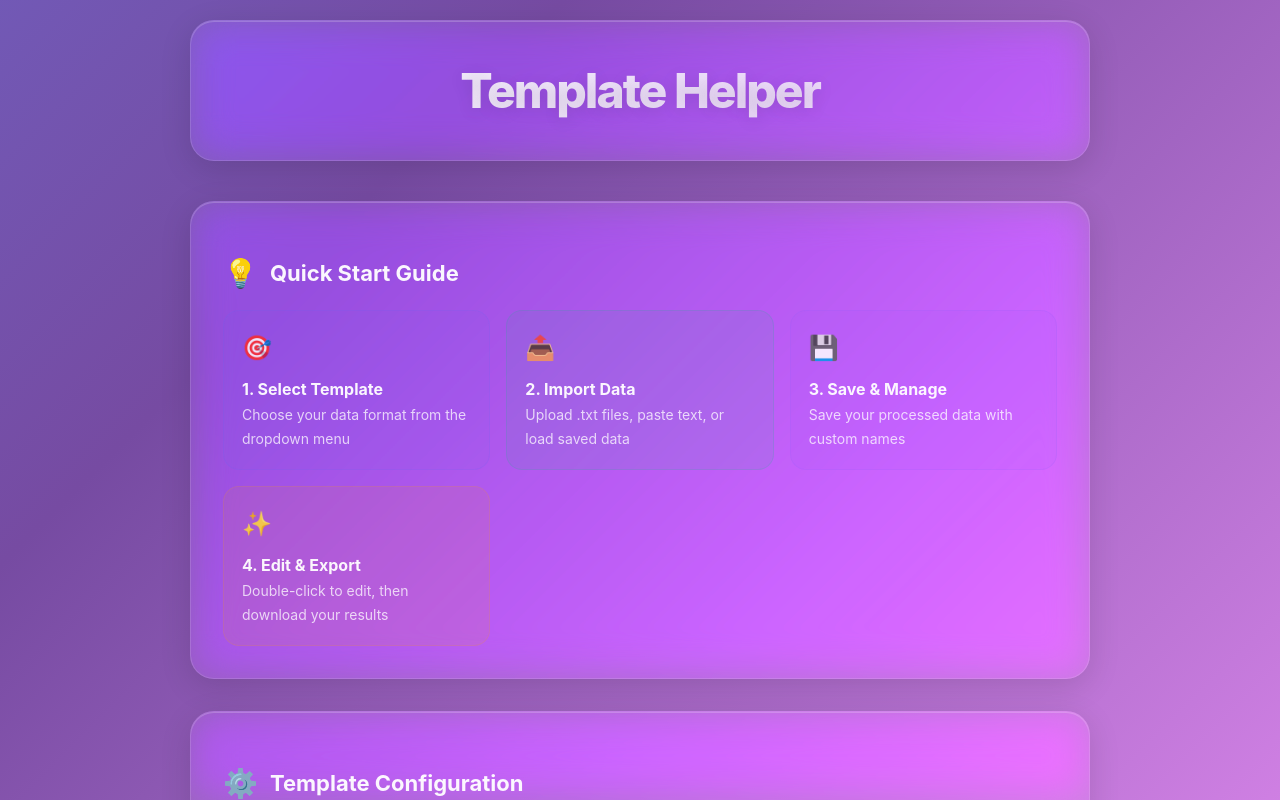
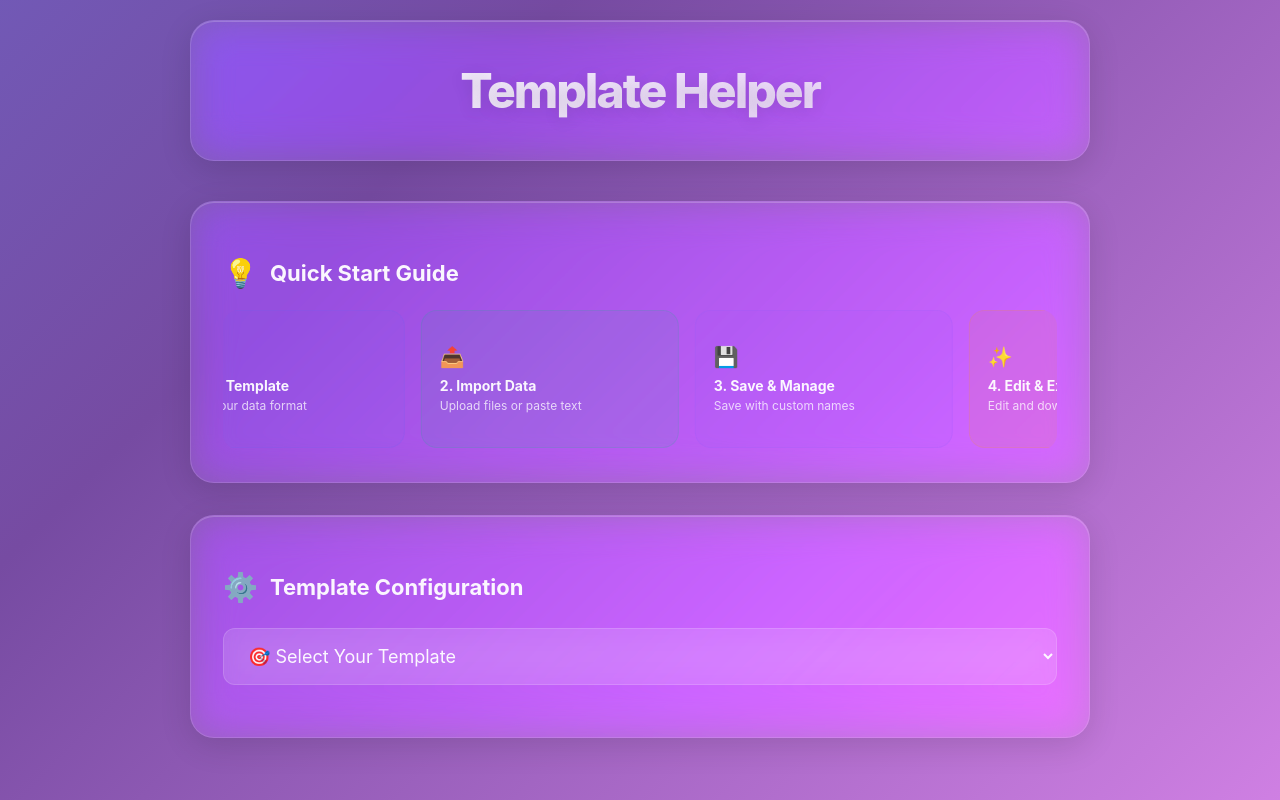
Before and after one commit to sogreatsg/react-convertor, a React (Create React App) app: page / in a window 1280 px wide. Built offline with nearby package versions, Linux system fonts and the light colour scheme.

Commit message:
Refactor code structure for improved readability and maintainability

```diff
--- a/src/components/GlobalStyles.tsx
+++ b/src/components/GlobalStyles.tsx
@@ -43,6 +43,15 @@ const GlobalStyles: React.FC = () => {
           }
           60% {
             transform: translateY(-5px);
+          }
+        }
+
+        @keyframes scroll {
+          0% {
+            transform: translateX(0);
+          }
+          100% {
+            transform: translateX(calc(-100% / 3));
           }
         }
 
--- a/src/components/QuickStartGuide.tsx
+++ b/src/components/QuickStartGuide.tsx
@@ -1,5 +1,5 @@
-import React from 'react';
-import { liquidGlassStyle } from '../styles/theme';
+import React from "react";
+import { liquidGlassStyle } from "../styles/theme";
 
 const QuickStartGuide: React.FC = () => {
   return (
@@ -26,29 +26,52 @@ const QuickStartGuide: React.FC = () => {
       </h3>
       <div
         style={{
-          display: "grid",
-          gridTemplateColumns: "repeat(auto-fit, minmax(240px, 1fr))",
-          gap: "16px",
-          color: "rgba(255,255,255,0.85)",
-          fontSize: "15px",
-          lineHeight: "1.6",
+          overflow: "hidden",
+          position: "relative",
+          height: "140px",
+          borderRadius: "16px",
+          background: "rgba(0, 0, 0, 0)",
         }}
       >
+        <div
+          style={{
+            display: "flex",
+            gap: "16px",
+            animation: "scroll 20s linear infinite",
+            paddingRight: "16px",
+          }}
+        >
+          {/* Duplicate the cards to create seamless loop */}
+          {[...Array(3)].map((_, setIndex) => (
+            <React.Fragment key={setIndex}>
               <div
                 style={{
                   padding: "18px",
                   background: "rgba(99, 102, 241, 0.08)",
                   borderRadius: "16px",
                   border: "1px solid rgba(99, 102, 241, 0.15)",
+                  minWidth: "220px",
+                  flexShrink: 0,
+                  height: "100px",
+                  display: "flex",
+                  flexDirection: "column",
+                  justifyContent: "center",
                 }}
               >
-          <div style={{ fontSize: "24px", marginBottom: "10px" }}>🎯</div>
-          <strong style={{ color: "rgba(255,255,255,0.95)", fontSize: "16px" }}>
+                <div style={{ fontSize: "20px", marginBottom: "8px" }}>🎯</div>
+                <strong
+                  style={{ color: "rgba(255,255,255,0.95)", fontSize: "14px" }}
+                >
                   1. Select Template
                 </strong>
-          <br />
-          <span style={{ fontSize: "14px", color: "rgba(255,255,255,0.75)" }}>
-            Choose your data format from the dropdown menu
+                <span
+                  style={{
+                    fontSize: "12px",
+                    color: "rgba(255,255,255,0.75)",
+                    marginTop: "4px",
+                  }}
+                >
+                  Choose your data format
                 </span>
               </div>
               <div
@@ -57,15 +80,28 @@ const QuickStartGuide: React.FC = () => {
                   background: "rgba(16, 185, 129, 0.08)",
                   borderRadius: "16px",
                   border: "1px solid rgba(16, 185, 129, 0.15)",
+                  minWidth: "220px",
+                  flexShrink: 0,
+                  height: "100px",
+                  display: "flex",
+                  flexDirection: "column",
+                  justifyContent: "center",
                 }}
               >
-          <div style={{ fontSize: "24px", marginBottom: "10px" }}>📤</div>
-          <strong style={{ color: "rgba(255,255,255,0.95)", fontSize: "16px" }}>
+                <div style={{ fontSize: "20px", marginBottom: "8px" }}>📤</div>
+                <strong
+                  style={{ color: "rgba(255,255,255,0.95)", fontSize: "14px" }}
+                >
                   2. Import Data
                 </strong>
-          <br />
-          <span style={{ fontSize: "14px", color: "rgba(255,255,255,0.75)" }}>
-            Upload .txt files, paste text, or load saved data
+                <span
+                  style={{
+                    fontSize: "12px",
+                    color: "rgba(255,255,255,0.75)",
+                    marginTop: "4px",
+                  }}
+                >
+                  Upload files or paste text
                 </span>
               </div>
               <div
@@ -74,15 +110,28 @@ const QuickStartGuide: React.FC = () => {
                   background: "rgba(139, 92, 246, 0.08)",
                   borderRadius: "16px",
                   border: "1px solid rgba(139, 92, 246, 0.15)",
+                  minWidth: "220px",
+                  flexShrink: 0,
+                  height: "100px",
+                  display: "flex",
+                  flexDirection: "column",
+                  justifyContent: "center",
                 }}
               >
-          <div style={{ fontSize: "24px", marginBottom: "10px" }}>💾</div>
-          <strong style={{ color: "rgba(255,255,255,0.95)", fontSize: "16px" }}>
+                <div style={{ fontSize: "20px", marginBottom: "8px" }}>💾</div>
+                <strong
+                  style={{ color: "rgba(255,255,255,0.95)", fontSize: "14px" }}
+                >
                   3. Save & Manage
                 </strong>
-          <br />
-          <span style={{ fontSize: "14px", color: "rgba(255,255,255,0.75)" }}>
-            Save your processed data with custom names
+                <span
+                  style={{
+                    fontSize: "12px",
+                    color: "rgba(255,255,255,0.75)",
+                    marginTop: "4px",
+                  }}
+                >
+                  Save with custom names
                 </span>
               </div>
               <div
@@ -91,16 +140,32 @@ const QuickStartGuide: React.FC = () => {
                   background: "rgba(245, 158, 11, 0.08)",
                   borderRadius: "16px",
                   border: "1px solid rgba(245, 158, 11, 0.15)",
+                  minWidth: "220px",
+                  flexShrink: 0,
+                  height: "100px",
+                  display: "flex",
+                  flexDirection: "column",
+                  justifyContent: "center",
                 }}
               >
-          <div style={{ fontSize: "24px", marginBottom: "10px" }}>✨</div>
-          <strong style={{ color: "rgba(255,255,255,0.95)", fontSize: "16px" }}>
+                <div style={{ fontSize: "20px", marginBottom: "8px" }}>✨</div>
+                <strong
+                  style={{ color: "rgba(255,255,255,0.95)", fontSize: "14px" }}
+                >
                   4. Edit & Export
                 </strong>
-          <br />
-          <span style={{ fontSize: "14px", color: "rgba(255,255,255,0.75)" }}>
-            Double-click to edit, then download your results
+                <span
+                  style={{
+                    fontSize: "12px",
+                    color: "rgba(255,255,255,0.75)",
+                    marginTop: "4px",
+                  }}
+                >
+                  Edit and download results
                 </span>
+              </div>
+            </React.Fragment>
+          ))}
         </div>
       </div>
     </div>
--- a/src/components/SaveDataModal.tsx
+++ b/src/components/SaveDataModal.tsx
@@ -8,6 +8,7 @@ interface SaveDataModalProps {
   data: string;
   template: string;
   onDataSaved?: () => void;
+  onShowSuccessModal?: () => void;
 }
 
 const SaveDataModal: React.FC<SaveDataModalProps> = ({
@@ -16,6 +17,7 @@ const SaveDataModal: React.FC<SaveDataModalProps> = ({
   data,
   template,
   onDataSaved,
+  onShowSuccessModal,
 }) => {
   const { saveData } = useSavedPipeData();
   const [name, setName] = useState<string>("");
@@ -48,10 +50,12 @@ const SaveDataModal: React.FC<SaveDataModalProps> = ({
         if (onDataSaved) {
           onDataSaved();
         }
-        // ปิด modal หลังจาก 1.5 วินาที
-        setTimeout(() => {
-          onClose();
-        }, 1500);
+        // แสดง SuccessModal และปิด SaveDataModal ทันที
+        if (onShowSuccessModal) {
+          onShowSuccessModal();
+        }
+        // ปิด modal ทันที
+        onClose();
       } else {
         setError(result.error || "Failed to save data.");
       }
--- a/src/components/SuccessModal.tsx
+++ b/src/components/SuccessModal.tsx
@@ -5,12 +5,18 @@ interface SuccessModalProps {
   show: boolean;
   onClose?: () => void;
   autoCloseSeconds?: number;
+  title?: string;
+  message?: string;
+  icon?: string;
 }
 
 const SuccessModal: React.FC<SuccessModalProps> = ({
   show,
   onClose,
-  autoCloseSeconds = 2
+  autoCloseSeconds = 2,
+  title = "Successfully Copied!",
+  message = "Data is now in your clipboard and ready to paste",
+  icon = "✅"
 }) => {
   const [countdown, setCountdown] = useState(autoCloseSeconds);
 
@@ -48,7 +54,7 @@ const SuccessModal: React.FC<SuccessModalProps> = ({
         display: "flex",
         alignItems: "center",
         justifyContent: "center",
-        zIndex: 1000,
+        zIndex: 1100,
       }}
     >
       <div
@@ -67,7 +73,7 @@ const SuccessModal: React.FC<SuccessModalProps> = ({
             animation: "bounce 0.6s ease",
           }}
         >
-          ✅
+          {icon}
         </div>
         <h3
           style={{
@@ -77,7 +83,7 @@ const SuccessModal: React.FC<SuccessModalProps> = ({
             fontSize: "20px",
           }}
         >
-          Successfully Copied!
+          {title}
         </h3>
         <p
           style={{
@@ -87,7 +93,7 @@ const SuccessModal: React.FC<SuccessModalProps> = ({
             fontWeight: "500",
           }}
         >
-          Data is now in your clipboard and ready to paste
+          {message}
         </p>
         <div
           style={{
```
Also changed, not shown: src/App.tsx (+39 -28 lines), 7 other files (tests, documents, lock files or other folders). Lines whose indentation alone changed are shown as unchanged.
